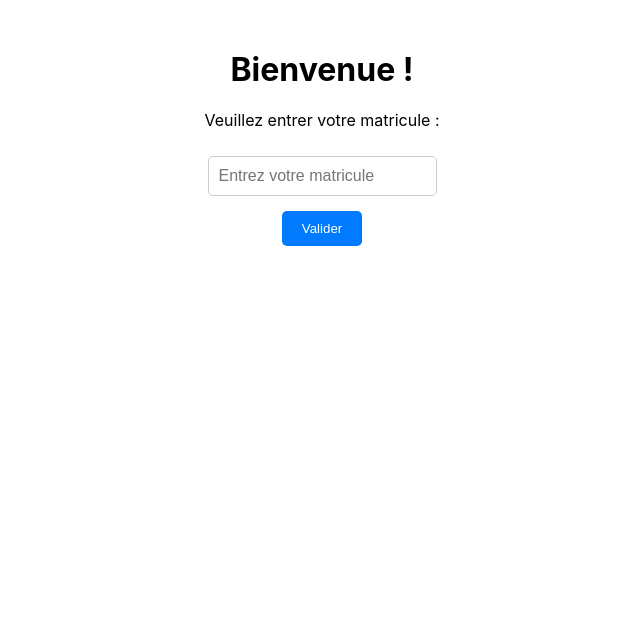
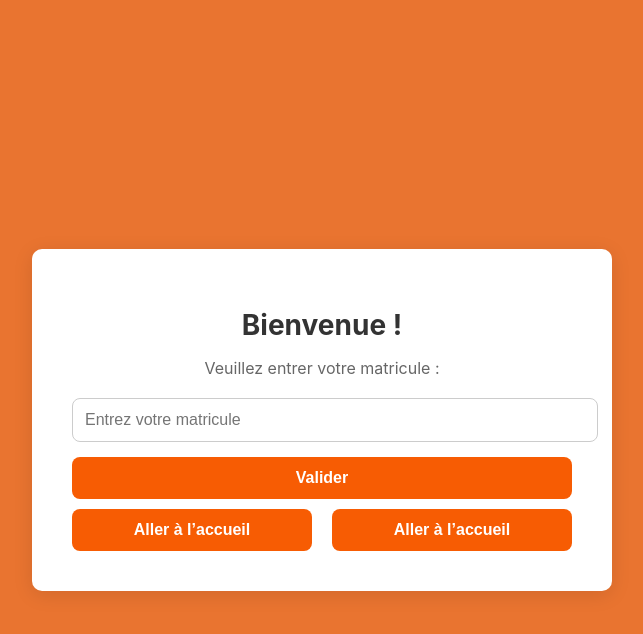
Before and after one commit to KifK2f/Presence-notification-system-backend-react-js, a React (Create React App) app: page /matricule in a window 1280 px wide. Shown: the top 634 px of the page, without its empty margins (318-961 px from the left). Built offline with nearby package versions, Linux system fonts and the light colour scheme.

Commit message:
Creation of the Matricule Check page

```diff
--- a/src/MatriculePage.js
+++ b/src/MatriculePage.js
@@ -1,14 +1,18 @@
 import React, { useState } from 'react';
 import axios from 'axios';
+import { useNavigate } from 'react-router-dom';
 
 const MatriculePage = () => {
   const [matricule, setMatricule] = useState('');
   const [employee, setEmployee] = useState(null);
   const [error, setError] = useState('');
+  const navigate = useNavigate();
+
 
   const handleSubmit = async () => {
     try {
-      const res = await axios.get(`http://localhost:8080/api/employees/employee/matricule/${matricule}`);
+      // const res = await axios.get(`http://192.168.1.70:8080/api/employees/employee/matricule/${matricule}`);
+      const res = await axios.get(`http://192.168.0.109:8080/api/employees/employee/matricule/${matricule}`);
       setEmployee(res.data);
       setError('');
     } catch (err) {
@@ -18,75 +22,124 @@ const MatriculePage = () => {
   };
 
   return (
-    <div style={{ textAlign: 'center', marginTop: '50px' }}>
-      <h1>Bienvenue !</h1>
-      <p>Veuillez entrer votre matricule :</p>
+    <div style={styles.container}>
+      <div style={styles.card}>
+        <h1 style={styles.title}>Bienvenue !</h1>
+        <p style={styles.subtitle}>Veuillez entrer votre matricule :</p>
+
         <input
           type="text"
           value={matricule}
           onChange={(e) => setMatricule(e.target.value)}
           placeholder="Entrez votre matricule"
-        style={{
-          padding: '10px',
-          fontSize: '16px',
-          borderRadius: '5px',
-          border: '1px solid #ccc',
-          marginTop: '10px'
-        }}
+          style={styles.input}
         />
-      <br />
-      <button
-        onClick={handleSubmit}
-        style={{
-          marginTop: '15px',
-          padding: '10px 20px',
-          backgroundColor: '#007bff',
-          color: 'white',
-          border: 'none',
-          borderRadius: '5px',
-          cursor: 'pointer'
-        }}
-      >
+        <button onClick={handleSubmit} style={styles.button}>
           Valider
         </button>
 
+        <div style={{display: 'flex', justifyContent: 'space-between', marginTop:'10px'}}>
+        <button
+          onClick={() => navigate('/matricule')}
+          style={styles.button}
+        >
+          Aller à l’accueil
+        </button>
+
+        <div style={{ margin:'10px'}}>
+        </div>
+
+         <button
+          onClick={() => navigate('/matricule')}
+          style={styles.button}
+        >
+          Aller à l’accueil
+        </button>
+      </div>
+
         {employee && (
-        <div style={{ marginTop: '20px' }}>
-          <h3>Informations de l'employé :</h3>
+          <div style={styles.resultCard}>
+            {/* <h3 style={styles.resultTitle}>Informations de l'employé :</h3>
             <p><strong>Nom :</strong> {employee.lastName}</p>
             <p><strong>Prénom :</strong> {employee.firstName}</p>
-          <p><strong>Matricule :</strong> {employee.matricule}</p>
+            <p><strong>Matricule :</strong> {employee.matricule}</p> */}
+            <h3>Bon arrivée M/Mme {employee.lastName} {employee.firstName}</h3>
           </div>
         )}
 
-      {error && <p style={{ color: 'red', marginTop: '20px' }}>{error}</p>}
+        {error && <p style={styles.error}>{error}</p>}
+      </div>
     </div>
   );
 };
 
-export default MatriculePage;
+const styles = {
+  container: {
+    backgroundColor: '#E65D0EDA',
+    minHeight: '100vh',
+    display: 'flex',
+    justifyContent: 'center',
+    alignItems: 'center',
+    padding: '20px'
+  },
+  card: {
+    backgroundColor: '#ffffff',
+    padding: '40px',
+    borderRadius: '10px',
+    boxShadow: '0px 4px 20px rgba(0, 0, 0, 0.1)',
+    maxWidth: '500px',
+    width: '100%',
+    textAlign: 'center'
+  },
+  title: {
+    marginBottom: '10px',
+    fontSize: '28px',
+    color: '#333'
+  },
+  subtitle: {
+    marginBottom: '20px',
+    fontSize: '16px',
+    color: '#666'
+  },
+  input: {
+    width: '100%',
+    padding: '12px',
+    fontSize: '16px',
+    borderRadius: '8px',
+    border: '1px solid #ccc',
+    marginBottom: '15px'
+  },
+  button: {
+    width: '100%',
+    padding: '12px',
+    backgroundColor: '#F75C03FF',
+    color: 'white',
+    fontSize: '16px',
+    fontWeight: 'bold',
+    border: 'none',
+    borderRadius: '8px',
+    cursor: 'pointer',
+    transition: 'background 0.3s ease'
+  },
+  resultCard: {
+    marginTop: '30px',
+    padding: '20px',
+    borderRadius: '10px',
+    backgroundColor: '#f9f9f9',
+    border: '1px solid #ddd',
+    textAlign: 'left'
+  },
+  resultTitle: {
+    marginBottom: '10px',
+    fontSize: '18px',
+    color: '#444'
+  },
+  error: {
+    color: '#ff4d4f',
+    marginTop: '20px',
+    fontWeight: 'bold'
+  }
+};
 
 
-// import React from 'react';
-
-// const MatriculePage = () => {
-//   return (
-//     <div style={{ textAlign: 'center', marginTop: '50px' }}>
-//       <h1>Bienvenue !</h1>
-//       <p>Veuillez entrer votre matricule :</p>
-//       <input
-//         type="text"
-//         placeholder="Entrez votre matricule"
-//         style={{
-//           padding: '10px',
-//           fontSize: '16px',
-//           borderRadius: '5px',
-//           border: '1px solid #ccc',
-//           marginTop: '10px'
-//         }}
-//       />
-//     </div>
-//   );
-// };
-
-// export default MatriculePage;
+export default MatriculePage;
```
Lines whose indentation alone changed are shown as unchanged.
